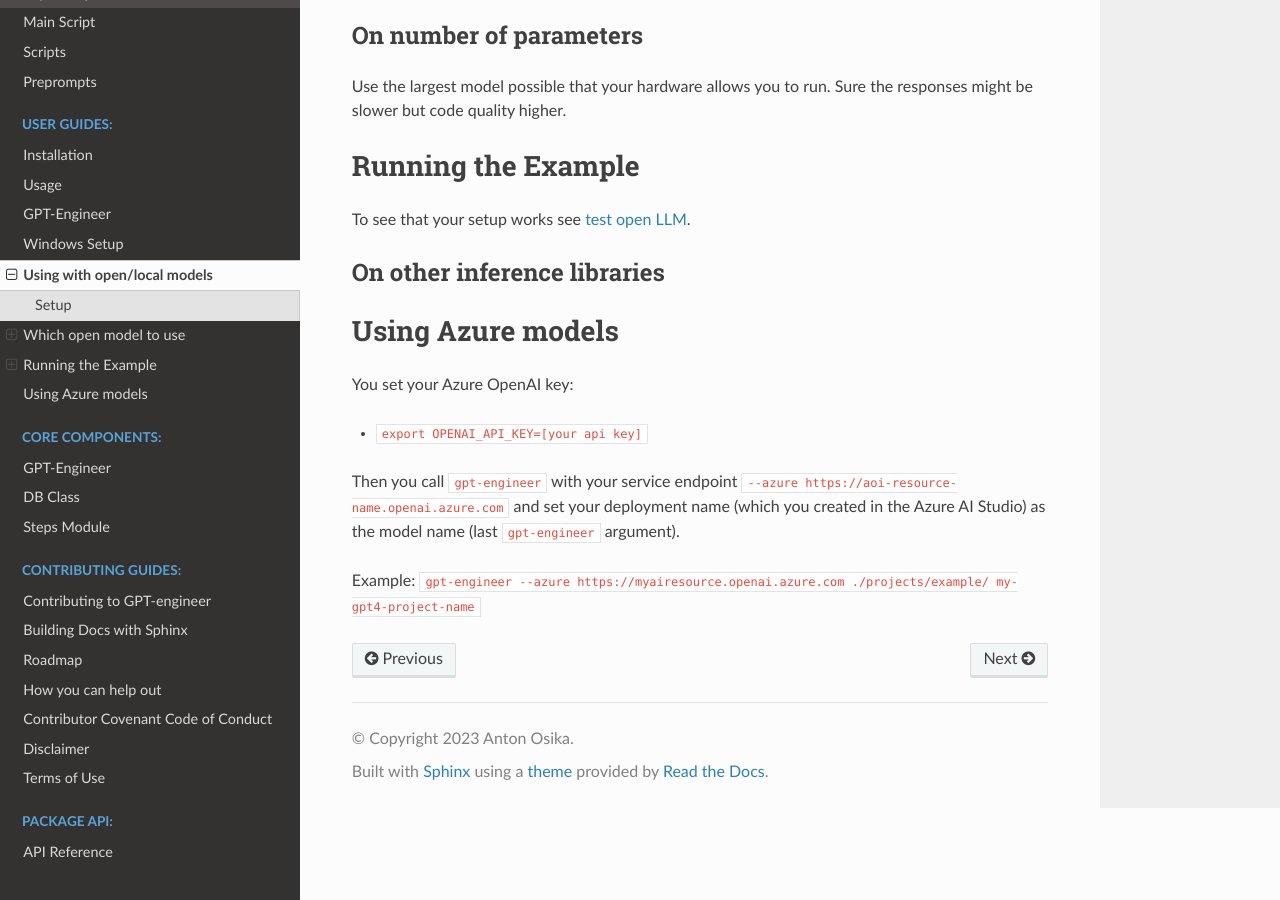
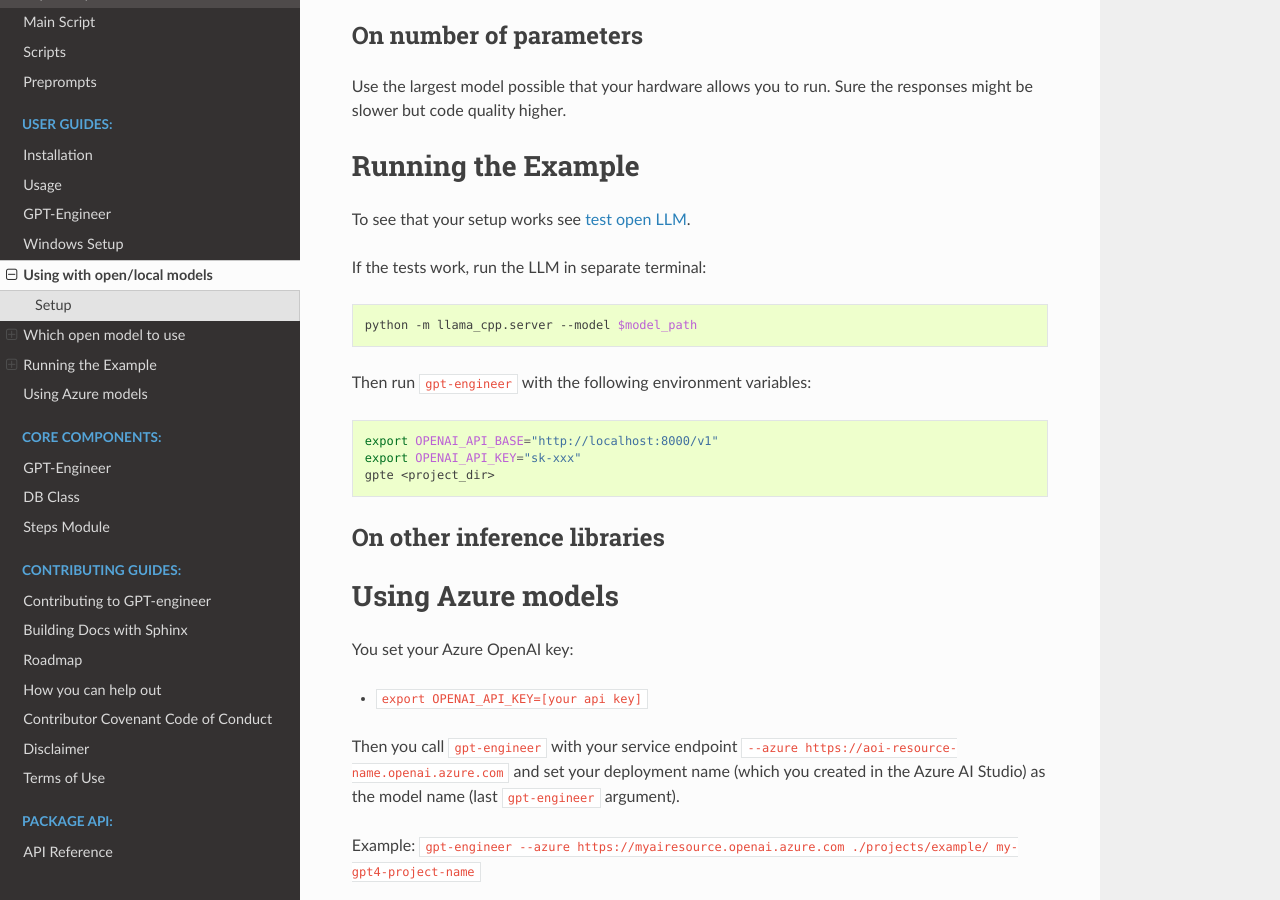
Before and after one commit to romanpashko/gpt, a Sphinx documentation site: the page built from docs/open_models.md, in a window 1280 px wide and 900 px high, scrolled down 1364 px. Built offline with Sphinx 7.4.7 and the Read the Docs theme 2.0.0, drawn with Linux system fonts in a browser that asks for light colours; pages that are not in the unit, such as notebooks, are missing from menus.

Commit message:
Explaining how to run the open LLM model with gpte

````diff
--- a/docs/open_models.md
+++ b/docs/open_models.md
@@ -56,6 +56,20 @@ Running the Example
 
 To see that your setup works see [test open LLM](examples/test_open_llm/README.md).
 
+If the tests work, run the LLM in separate terminal:
+
+```bash
+python -m llama_cpp.server --model $model_path
+```
+
+Then run `gpt-engineer` with the following environment variables:
+
+```bash
+export OPENAI_API_BASE="http://localhost:8000/v1"
+export OPENAI_API_KEY="sk-xxx"
+gpte <project_dir>
+```
+
 On other inference libraries
 -------------------
 
````
